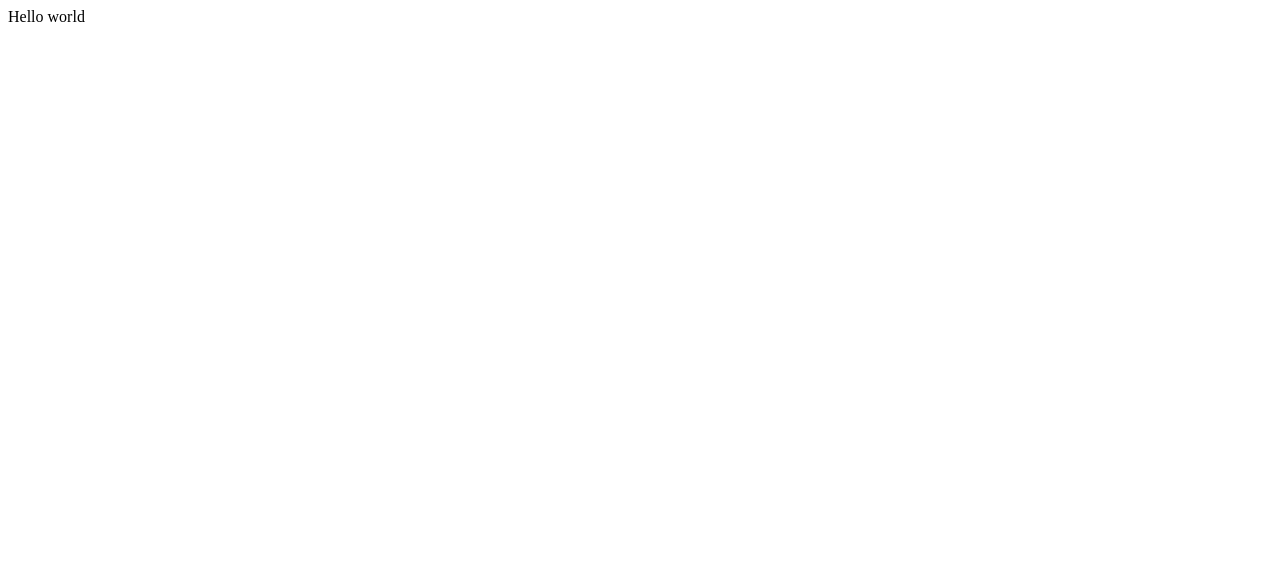
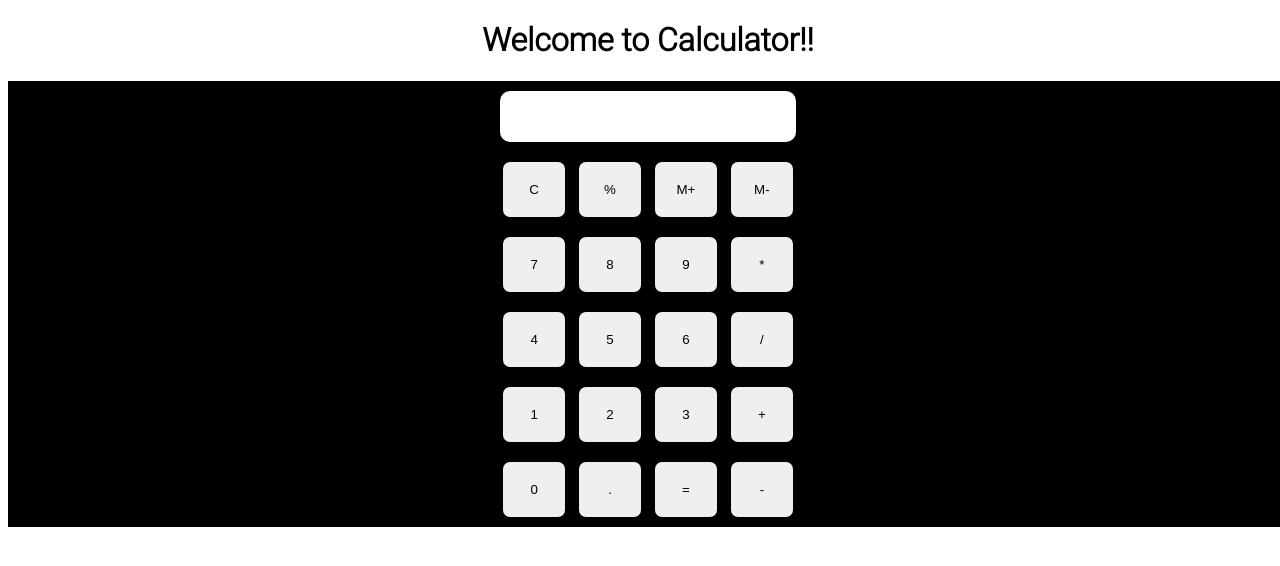
Before and after one commit to SaloniSuvarna/Basic-Calculator-using-Html-CSS-and-JS, a plain HTML site: page index.html in a window 1280 px wide. Drawn offline with Linux system fonts and the light colour scheme.

Commit message:
Final changes

```diff
--- a/index.html
+++ b/index.html
@@ -4,20 +4,49 @@
 <head>
   <meta charset="utf-8">
   <meta name="viewport" content="width=device-width">
-  <title>replit</title>
+  <title>Calculator</title>
   <link href="style.css" rel="stylesheet" type="text/css" />
+  <link href="utils.css" rel="stylesheet" type="text/css" />
 </head>
 
 <body>
-  Hello world
+  <h1 class="text-center">Welcome to Calculator!!</h1>
+  <div class="container flex flex-col items-center mx-auto bg-black">
+    <div class="row">
+      <input class="input" type="text"/>
+    </div>
+    <div class="row">
+      <button class="button">C</button>
+      <button class="button">%</button>
+      <button class="button">M+</button>
+      <button class="button">M-</button>
+    </div>
+    <div class="row">
+      <button class="button">7</button>
+      <button class="button">8</button>
+      <button class="button">9</button>
+      <button class="button">*</button>
+    </div>
+    <div class="row">
+      <button class="button">4</button>
+      <button class="button">5</button>
+      <button class="button">6</button>
+      <button class="button">/</button>
+    </div>
+    <div class="row">
+      <button class="button">1</button>
+      <button class="button">2</button>
+      <button class="button">3</button>
+      <button class="button">+</button>
+    </div>
+    <div class="row">
+      <button class="button">0</button>
+      <button class="button">.</button>
+      <button class="button">=</button>
+      <button class="button">-</button>
+    </div>
+  </div>
   <script src="script.js"></script>
-
-  <!--
-  This script places a badge on your repl's full-browser view back to your repl's cover
-  page. Try various colors for the theme: dark, light, red, orange, yellow, lime, green,
-  teal, blue, blurple, magenta, pink!
-  -->
-  <script src="https://replit.com/public/js/replit-badge-v2.js" theme="dark" position="bottom-right"></script>
 </body>
 
 </html>
--- a/script.js
+++ b/script.js
@@ -0,0 +1,20 @@
+let string = "";
+let buttons = document.querySelectorAll('.button');
+  //queryselectorall will select all elements whose class are button
+    Array.from(buttons).forEach((button)=>{
+      button.addEventListener('click', (e)=>{
+        if(e.target.innerHTML == '='){
+          string = eval(string);
+          document.querySelector('input').value = string;
+        }
+         else if(e.target.innerHTML == 'C'){
+              string = ""
+              document.querySelector('input').value = string;
+            }
+            else{
+            console.log(e.target)
+            string = string + e.target.innerHTML;
+            document.querySelector('input').value = string;
+              }
+          })
+        })
--- a/style.css
+++ b/style.css
@@ -1,4 +1,26 @@
-html {
+@import url('https://fonts.googleapis.com/css2?family=Roboto:wght@300&family=Ubuntu:wght@300&display=swap');
+html, body {
   height: 100%;
   width: 100%;
+  font-family: 'Roboto', sans-serif;
 }
+
+.button{
+  width: 66px;
+  padding: 20px;
+  margin: 0 3px;
+  border: 2px solid black;
+  border-radius: 9px;
+  cursor: pointer;
+}
+
+.row{
+  margin: 8px 0;
+}
+.row input{
+  font-size: 23px;
+    margin: 0;
+    padding: 12px 0px;
+    border: 2px solid black;
+    border-radius: 12px;
+}
--- /dev/null
+++ b/utils.css
@@ -0,0 +1,22 @@
+.text-center{
+  text-align: center;
+}
+
+.bg-black{
+  background: black;
+}
+
+.mx-auto{
+  margin: auto;
+}
+
+.flex{
+  display:flex;
+}
+.flex-col{
+  flex-direction: column;
+}
+
+.items-center{
+  align-items: center;
+}
```
